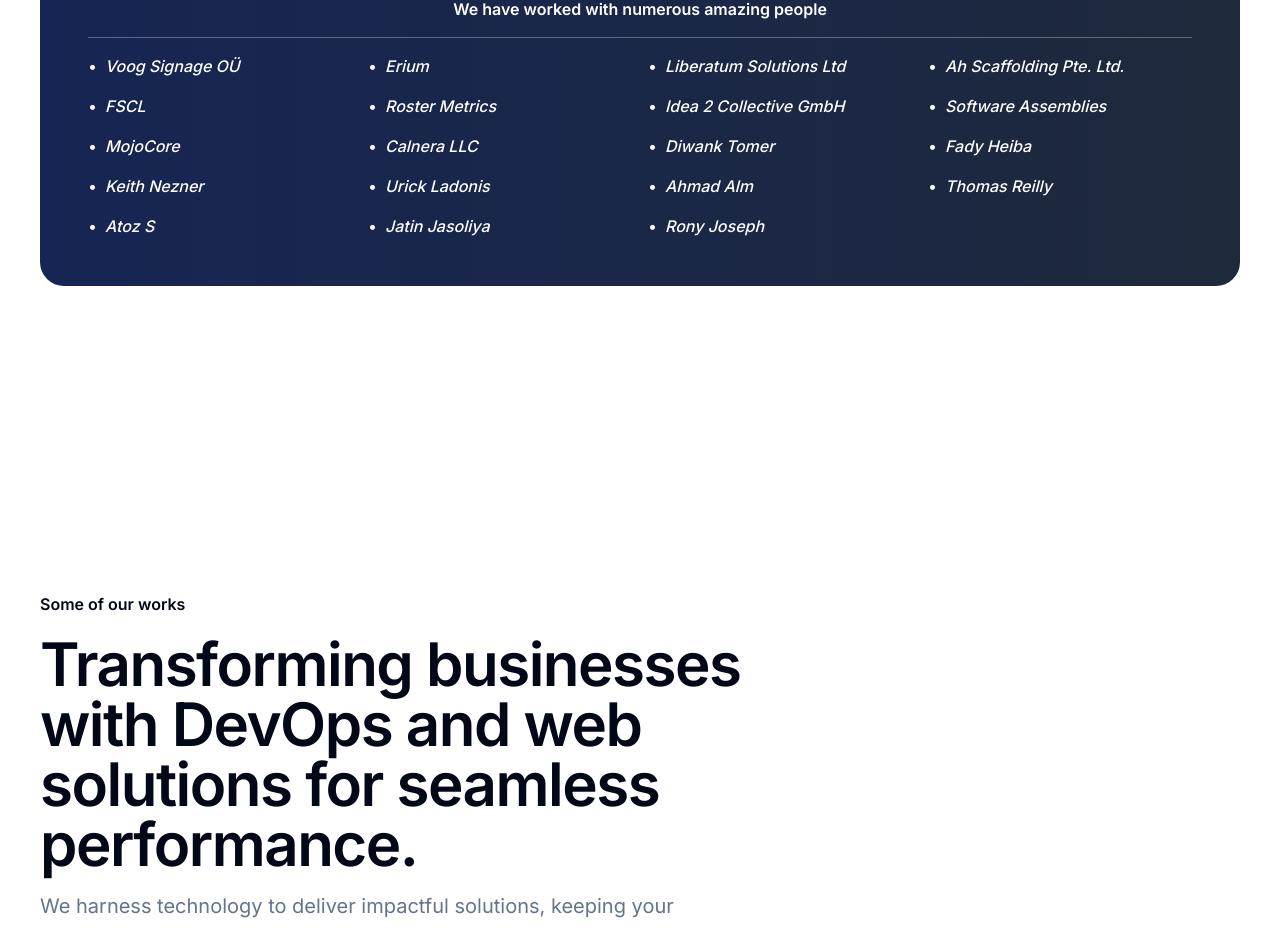
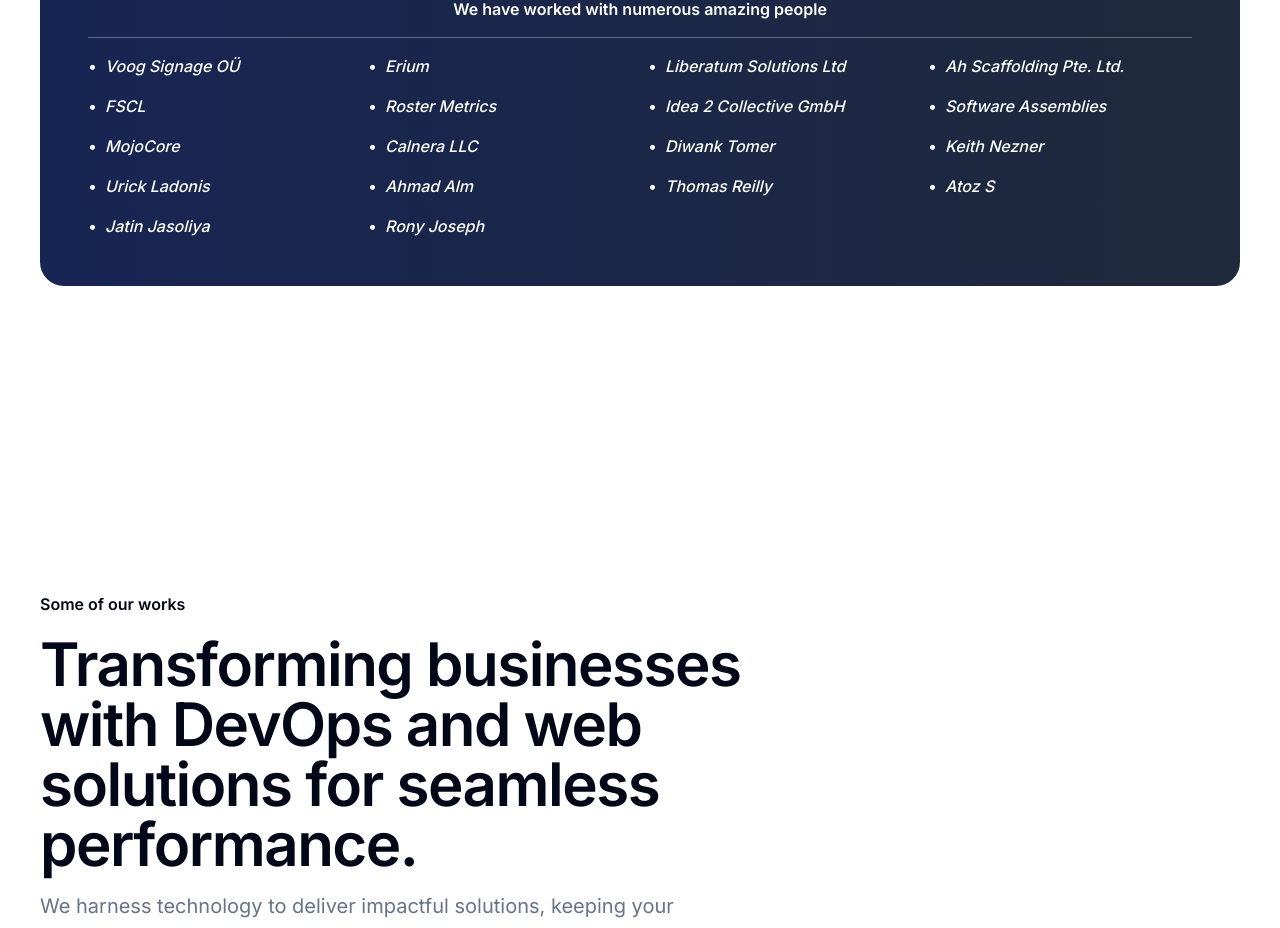
Before and after one commit to devops-dynamics/devops-dynamics-website, a Next.js app: page / in a window 1280 px wide. Shown: the part 811-1739 px from the top of the page. Built offline with nearby package versions, Linux system fonts and the light colour scheme.

Commit message:
Update staticData.ts

```diff
--- a/src/constants/staticData.ts
+++ b/src/constants/staticData.ts
@@ -268,7 +268,6 @@ const homePage: HomePage = {
             "MojoCore",
             "Calnera LLC",
             "Diwank Tomer",
-            "Fady Heiba",
             "Keith Nezner",
             "Urick Ladonis",
             "Ahmad Alm",
```
